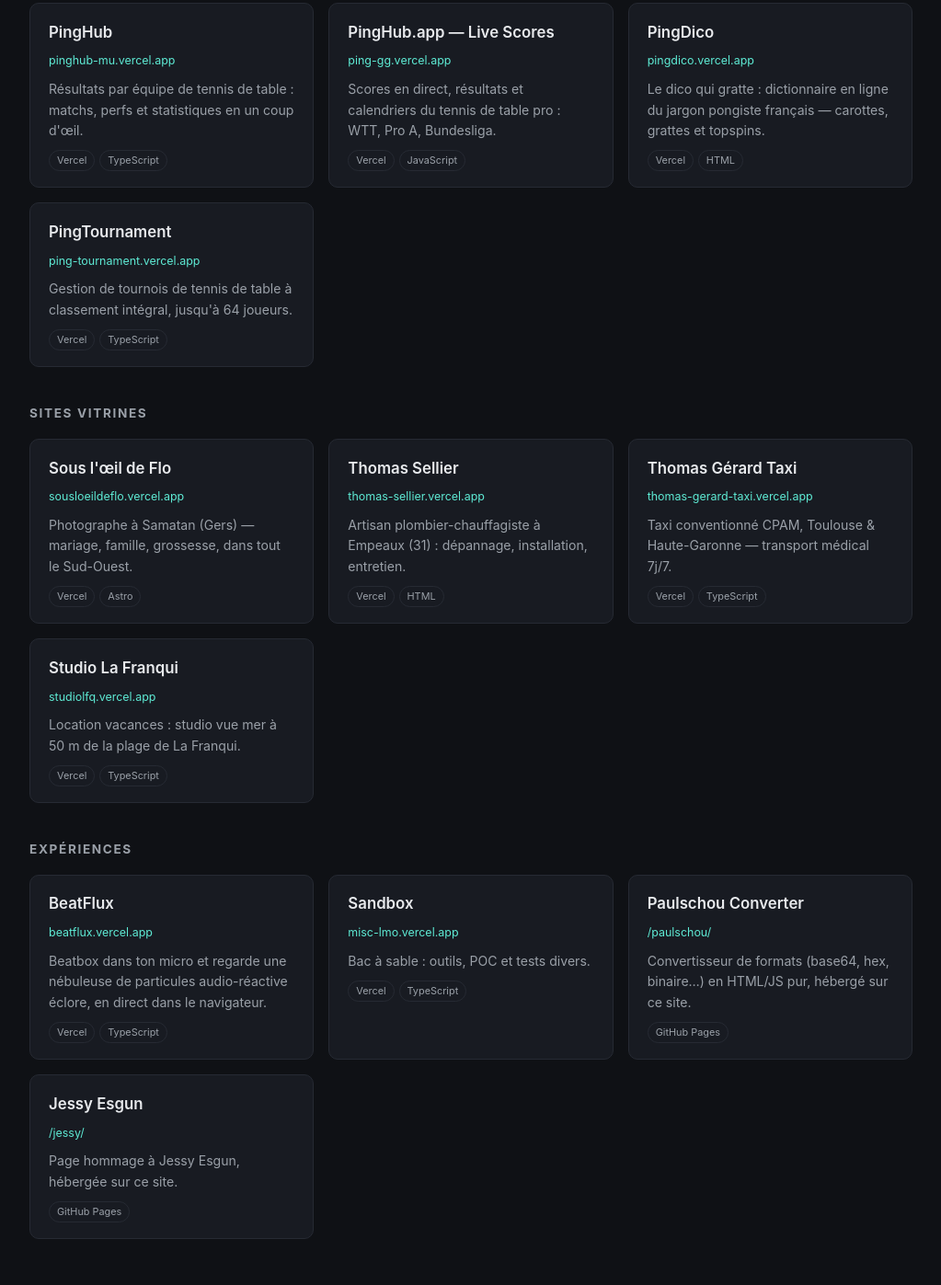
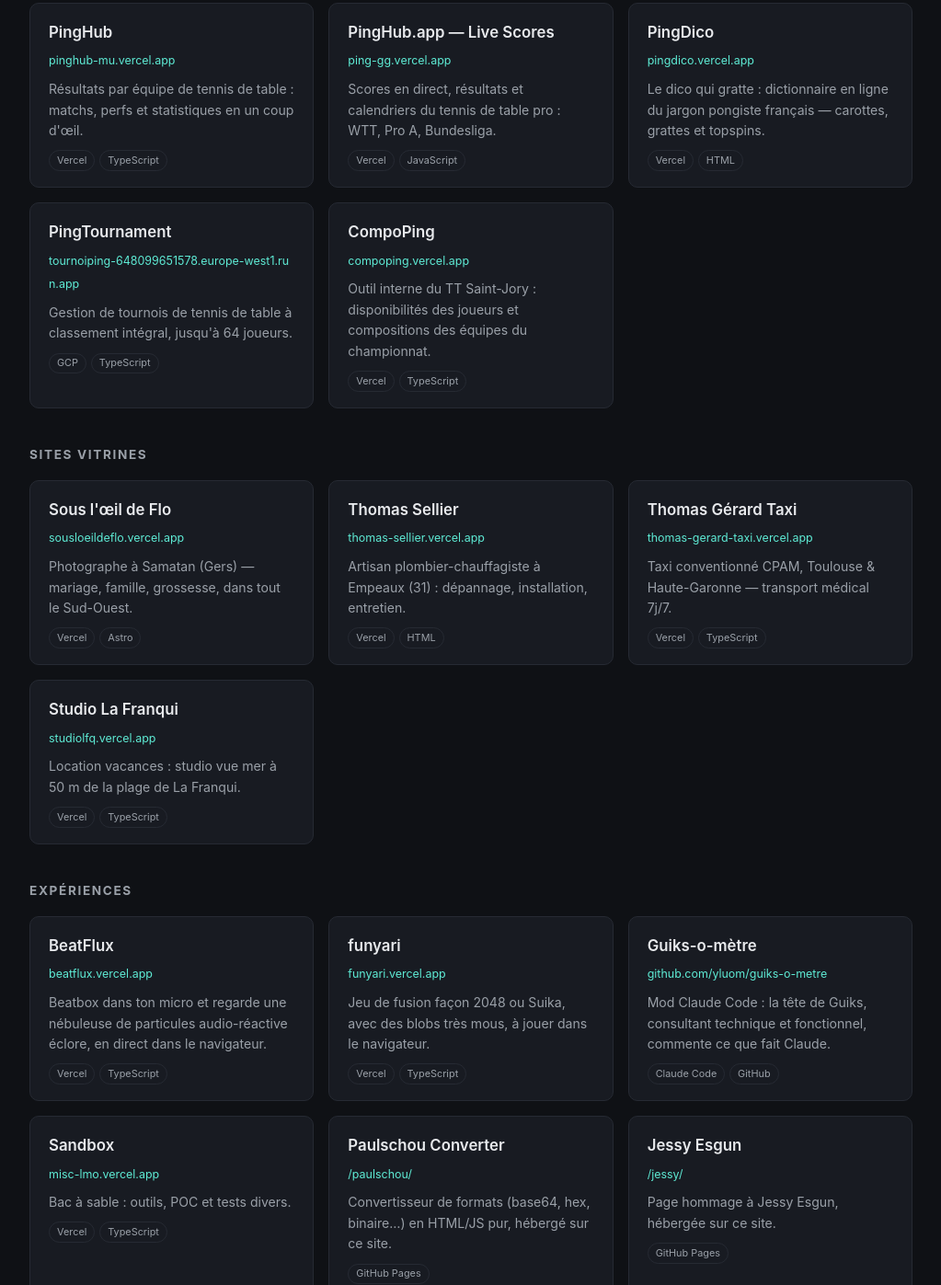
Before and after one commit to yluom/yluom.github.io, a plain HTML site: page index.html in a window 1280 px wide. Shown: the part 206-1603 px from the top of the page at 92% size, without its empty margins (128-1151 px from the left). Drawn offline with Linux system fonts and the light colour scheme.

Commit message:
Directory: add CompoPing, funyari, Guiks-o-metre; PingTournament on GCP
Co-Authored-By: Claude Opus 5.5 <noreply@anthropic.com>
Claude-Session: https://claude.ai/code/session_01BaUvNyYxQ83zVLoabgnZ3c

```diff
--- a/index.html
+++ b/index.html
@@ -1,6 +1,6 @@
 <!DOCTYPE html>
 <!--
-  Homepage — répertoire des projets publics récents (hostés sur Vercel)
+  Homepage — répertoire des projets publics récents (Vercel, GCP, GitHub)
   + expériences locales hébergées sur ce site GitHub Pages.
 -->
 <html lang="fr">
@@ -110,10 +110,16 @@
         <p>Le dico qui gratte : dictionnaire en ligne du jargon pongiste français — carottes, grattes et topspins.</p>
         <span class="tag">Vercel</span><span class="tag">HTML</span>
       </a>
-      <a class="card" href="https://ping-tournament.vercel.app" target="_blank" rel="noopener">
+      <a class="card" href="https://tournoiping-648099651578.europe-west1.run.app/" target="_blank" rel="noopener">
         <h3>PingTournament</h3>
-        <span class="url">ping-tournament.vercel.app</span>
+        <span class="url">tournoiping-648099651578.europe-west1.run.app</span>
         <p>Gestion de tournois de tennis de table à classement intégral, jusqu'à 64 joueurs.</p>
+        <span class="tag">GCP</span><span class="tag">TypeScript</span>
+      </a>
+      <a class="card" href="https://compoping.vercel.app" target="_blank" rel="noopener">
+        <h3>CompoPing</h3>
+        <span class="url">compoping.vercel.app</span>
+        <p>Outil interne du TT Saint-Jory : disponibilités des joueurs et compositions des équipes du championnat.</p>
         <span class="tag">Vercel</span><span class="tag">TypeScript</span>
       </a>
     </div>
@@ -154,6 +160,18 @@
         <p>Beatbox dans ton micro et regarde une nébuleuse de particules audio-réactive éclore, en direct dans le navigateur.</p>
         <span class="tag">Vercel</span><span class="tag">TypeScript</span>
       </a>
+      <a class="card" href="https://funyari.vercel.app" target="_blank" rel="noopener">
+        <h3>funyari</h3>
+        <span class="url">funyari.vercel.app</span>
+        <p>Jeu de fusion façon 2048 ou Suika, avec des blobs très mous, à jouer dans le navigateur.</p>
+        <span class="tag">Vercel</span><span class="tag">TypeScript</span>
+      </a>
+      <a class="card" href="https://github.com/yluom/guiks-o-metre" target="_blank" rel="noopener">
+        <h3>Guiks-o-mètre</h3>
+        <span class="url">github.com/yluom/guiks-o-metre</span>
+        <p>Mod Claude Code : la tête de Guiks, consultant technique et fonctionnel, commente ce que fait Claude.</p>
+        <span class="tag">Claude Code</span><span class="tag">GitHub</span>
+      </a>
       <a class="card" href="https://misc-lmo.vercel.app" target="_blank" rel="noopener">
         <h3>Sandbox</h3>
         <span class="url">misc-lmo.vercel.app</span>
```
